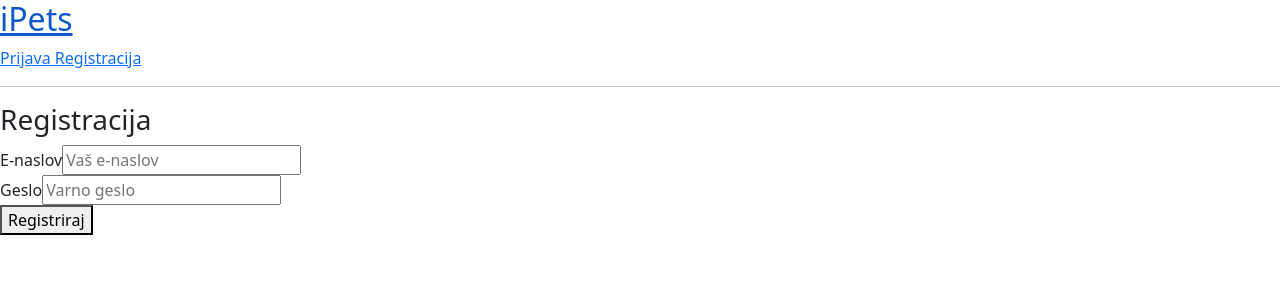
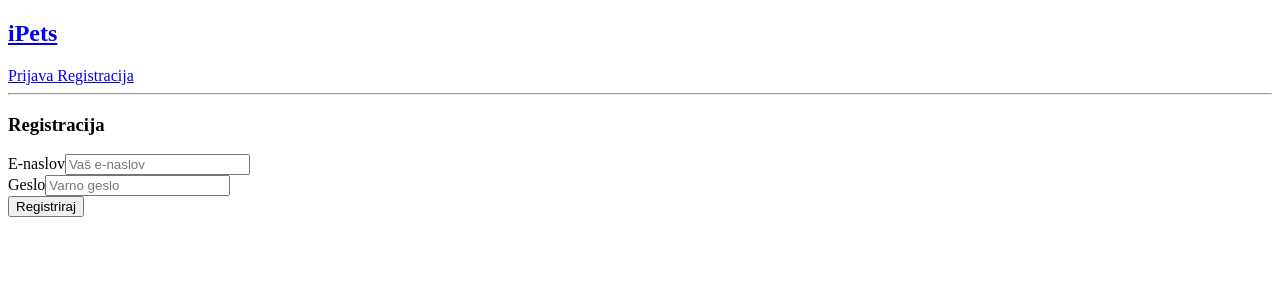
Before and after one commit to TiborVS/iPets, a React (Vite) app in the folder frontend/: page /register in a window 1280 px wide. Shown: the top 300 px of the page. Built offline with nearby package versions, Linux system fonts and the light colour scheme.

Commit message:
image upload fixes, minor backend fix

```diff
--- a/frontend/src/App.jsx
+++ b/frontend/src/App.jsx
@@ -10,7 +10,6 @@ import { useState, useEffect } from "react";
 import { UserContext } from "./context/UserContext";
 import { jwtDecode } from "jwt-decode";
 import LoginGate from "./components/LoginGate";
-
 import PetVisitsPage from './components/PetVisitsPage';
 import AddVisitForm from './components/AddVisitForm';
 import EditVisitForm from './components/EditVisitForm';
@@ -20,10 +19,9 @@ import EditMedicalTreatmentForm from './components/EditMedicalTreatmentForm';
 import MedicationsPage from './components/MedicationsPage';
 import AddMedicationForm from './components/AddMedicationForm';
 import EditMedicationForm from './components/EditMedicationForm';
-
 import { requestNotificationPermission } from "./utils/notifications";
 import ShortcutHandler from "./components/ShortcutHandler";
-import 'bootstrap/dist/css/bootstrap.min.css';
+//import 'bootstrap/dist/css/bootstrap.min.css';
 import AddFood from "./components/AddFood.jsx";
 import FoodList from "./components/FoodList.jsx";
 import FeedingForm from "./components/FeedingForm.jsx";
--- a/frontend/src/components/Form.jsx
+++ b/frontend/src/components/Form.jsx
@@ -1,4 +1,4 @@
-import { Fragment, useState, useMemo, useEffect } from "react"
+import { Fragment, useState, useMemo, useEffect, useRef } from "react"
 
 export default function Form({ title, fields, submitCallback, error, submitText }) {
 
@@ -11,6 +11,8 @@ export default function Form({ title, fields, submitCallback, error, submitText
     }, [fields]);
 
     const [values, setValues] = useState(defaultValues);
+
+    const formElem = useRef(null);
 
     useEffect(() => {
         setValues(defaultValues);
@@ -44,6 +46,11 @@ export default function Form({ title, fields, submitCallback, error, submitText
                 <input type="hidden" name={field.name} id={field.name} value={values[field.name]} ></input>
             )
         }
+        else if (field.type == "file") {
+            return(
+                <input type="file" name={field.name} id={field.name} />
+            )
+        }
         else {
             console.error("Form.jsx: " + field.type + " is not a valid field type!");
         }
@@ -58,14 +65,34 @@ export default function Form({ title, fields, submitCallback, error, submitText
 
     async function submitHandler(e) {
         e.preventDefault();
-        await submitCallback(values);
+        let formData = new FormData(formElem.current);
+        let valuesToSend = structuredClone(values);
+        let fileData;
+        for (let field of fields) {
+            if (field.type === "file") {
+                fileData = await convertFileToBase64(formData.get(field.name));
+                valuesToSend[field.name] = fileData;
+            }
+        }
+        await submitCallback(valuesToSend);
         setValues(defaultValues);
+    }
+
+    function convertFileToBase64(file) {
+        return new Promise((resolve, reject) => {
+            const reader = new FileReader();
+            reader.onload = () => {
+                resolve(reader.result);
+            }
+            reader.onerror = reject;
+            reader.readAsDataURL(file);
+        });
     }
 
     return (
         <>
             <h3>{title}</h3>
-            <form onSubmit={submitHandler} noValidate>
+            <form onSubmit={submitHandler} noValidate ref={formElem}>
                 {inputs}
                 <button type="submit">{submitText}</button>
                 <p className="error">{error}</p>
--- a/frontend/src/components/PetForm.jsx
+++ b/frontend/src/components/PetForm.jsx
@@ -37,6 +37,11 @@ export default function PetForm({isEditing}) {
             type: "date",
             displayName: "Datum rojstva",
             default: ""
+        },
+        {
+            name: "image",
+            type: "file",
+            displayName: "Slika živali"
         }
     ]);
 
@@ -77,7 +82,9 @@ export default function PetForm({isEditing}) {
                 breed: formData.breed,
                 birthday: formData.birthday,
                 userId: user.id,
-                imageId: null // TEMP
+                image: {
+                    content: formData.image
+                }
             }
         };
         try {
```
